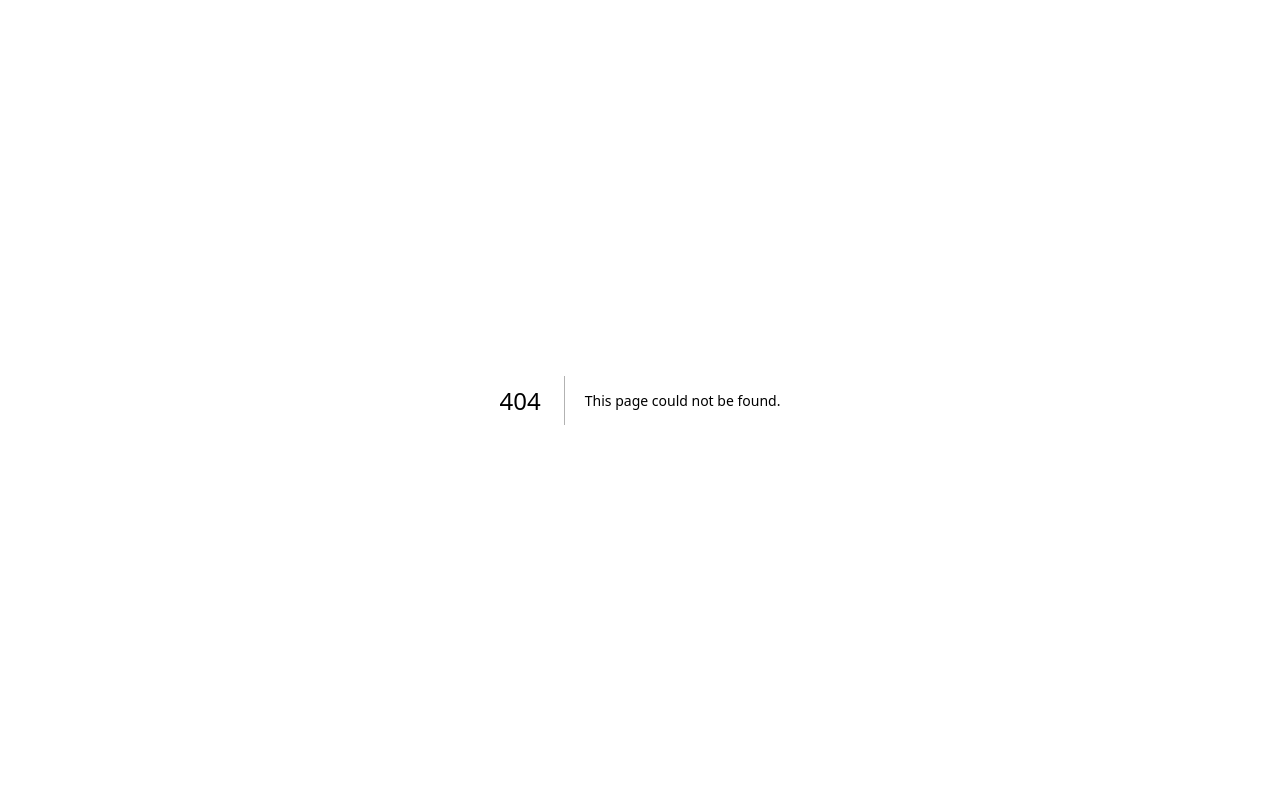
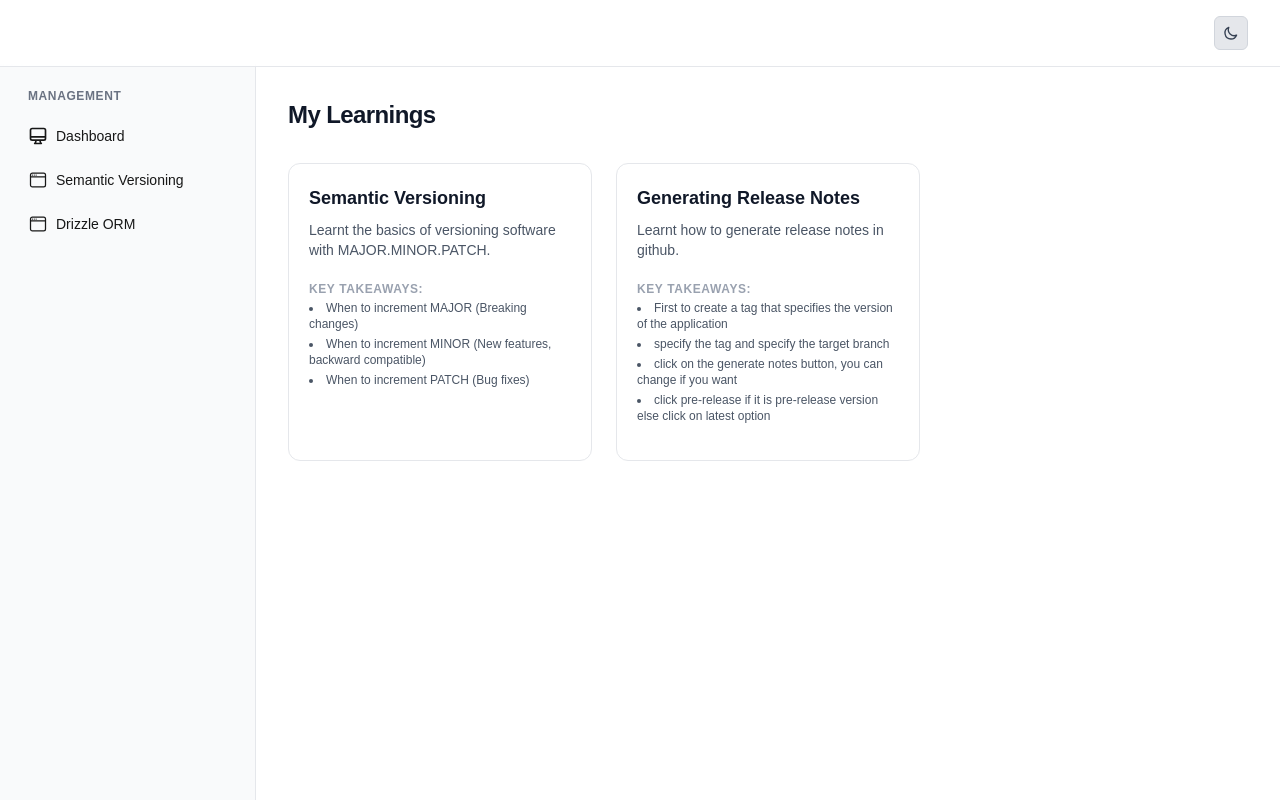
Before and after one commit to Amruthaarunachalam/next.js-backend, a Next.js app: page /semver in a window 1280 px wide. Before the commit this address had no page. Built offline with nearby package versions, Linux system fonts and the light colour scheme.

Commit message:
feat(frontend): add sidebar and add drizzle_orm and semver pages

```diff
--- /dev/null
+++ b/src/app/components/learningcard.tsx
@@ -0,0 +1,54 @@
+export function LearningCard({
+  title,
+  description,
+  bullets,
+  imgUrl,
+
+}: {
+  title: string;
+
+  description: string;
+  bullets: string[];
+  imgUrl?:string;
+
+}) {
+  return (
+    <div className="group rounded-xl border border-gray-200 dark:border-gray-800 bg-white dark:bg-gray-800/60 overflow-hidden hover:shadow-lg transition-all duration-200 flex flex-col">
+      {/* Screenshot Container */}
+
+
+      {/* Content Section */}
+      <div className="p-5 flex-1 flex flex-col justify-between">
+        <div>
+          <h3 className="text-lg font-bold text-gray-900 dark:text-white mb-2">
+            {title}
+          </h3>
+          <p className="text-sm text-gray-600 dark:text-gray-300 mb-4">
+            {description}
+          </p>
+
+          <div className="space-y-1.5 mb-4">
+            <span className="text-xs font-semibold uppercase text-gray-400 tracking-wider">
+              Key Takeaways:
+            </span>
+            <ul className="list-disc list-inside text-xs text-gray-600 dark:text-gray-400 space-y-1">
+              {bullets.map((item, idx) => (
+                <li key={idx}>{item}</li>
+              ))}
+            </ul>
+          </div>
+          {imgUrl &&(
+          <div className="relative aspect-video w-full bg-gray-100 dark:bg-gray-900 border-b border-gray-200 dark:border-gray-700 overflow-hidden">
+        <img
+          src={imgUrl}
+          alt={title}
+          className="object-cover w-full h-full group-hover:scale-105 transition-transform duration-300"
+        />
+         </div>)
+          }
+
+        </div>
+      </div>
+    </div>
+  );
+}
--- a/src/app/components/themeToggle.tsx
+++ b/src/app/components/themeToggle.tsx
@@ -9,14 +9,49 @@ export default function ThemeToggle() {
 
   useEffect(() => setMounted(true), []);
 
-  if (!mounted) return null;
+  if (!mounted) return <div className="w-9 h-9" />; // Maintains space during SSR to avoid layout shift
+
+  const isDark = theme === 'dark';
 
   return (
     <button
-      onClick={() => setTheme(theme === 'dark' ? 'light' : 'dark')}
-      className="px-3 py-1.5 bg-gray-200 dark:bg-gray-800 text-gray-800 dark:text-gray-200 rounded-md text-xs font-semibold cursor-pointer border border-gray-300 dark:border-gray-700 hover:opacity-80 transition-opacity"
+      onClick={() => setTheme(isDark ? 'light' : 'dark')}
+      className="p-2 bg-gray-200 dark:bg-gray-800 text-gray-800 dark:text-gray-200 rounded-md border border-gray-300 dark:border-gray-700 hover:opacity-80 transition-opacity cursor-pointer flex items-center justify-center"
+      aria-label="Toggle theme"
     >
-      {theme === 'dark' ? 'Light' : 'Dark'}
+      {isDark ? (
+        /* Sun Icon (displayed in dark mode, switches to light) */
+        <svg
+          className="w-4 h-4 text-amber-400"
+          fill="none"
+          stroke="currentColor"
+          viewBox="0 0 24 24"
+          xmlns="http://www.w3.org/2000/svg"
+        >
+          <path
+            strokeLinecap="round"
+            strokeLinejoin="round"
+            strokeWidth={2}
+            d="M12 3v1m0 16v1m9-9h-1M4 12H3m15.364 6.364l-.707-.707M6.343 6.343l-.707-.707m12.728 0l-.707.707M6.343 17.657l-.707.707M16 12a4 4 0 11-8 0 4 4 0 018 0z"
+          />
+        </svg>
+      ) : (
+        /* Moon Icon (displayed in light mode, switches to dark) */
+        <svg
+          className="w-4 h-4 text-gray-700"
+          fill="none"
+          stroke="currentColor"
+          viewBox="0 0 24 24"
+          xmlns="http://www.w3.org/2000/svg"
+        >
+          <path
+            strokeLinecap="round"
+            strokeLinejoin="round"
+            strokeWidth={2}
+            d="M20.354 15.354A9 9 0 018.646 3.646 9.003 9.003 0 0012 21a9.003 9.003 0 008.354-5.646z"
+          />
+        </svg>
+      )}
     </button>
   );
 }
--- /dev/null
+++ b/src/app/drizzle_orm/page.tsx
@@ -0,0 +1,25 @@
+import { LearningCard } from "../components/learningcard";
+
+export default function DrizzleOrm() {
+  return (
+    <div className="space-y-8">
+      <div>
+        <h1 className="text-2xl font-bold tracking-tight text-gray-900 dark:text-white">
+          My Learnings
+        </h1>
+      </div>
+
+      <div className="grid grid-cols-1 md:grid-cols-2 lg:grid-cols-3 gap-6">
+        <LearningCard
+          title="Drizzle ORM Schema defining"
+          description="Learnt to define tables and specifying column data type in drizzle ORM"
+          bullets={[
+            "Learnt that based on what type of database, the ORM configuration differs",
+            "Defined tables according to PostgreSQL syntax",
+          ]}
+          imgUrl="/screenshots/Screenshot 2026-09-24 174202.png"
+        />
+      </div>
+    </div>
+  );
+}
--- a/src/app/layout.tsx
+++ b/src/app/layout.tsx
@@ -2,6 +2,8 @@ import type { Metadata } from "next";
 import { Geist, Geist_Mono } from "next/font/google";
 import "./globals.css";
 import { Providers } from "./components/themeprovider";
+import ThemeToggle from "./components/themeToggle";
+import Link from "next/link";
 
 const geistSans = Geist({
   variable: "--font-geist-sans",
@@ -29,8 +31,89 @@ export default function RootLayout({
       className={`${geistSans.variable} ${geistMono.variable} h-full antialiased`}
       suppressHydrationWarning
     >
-      <body className="min-h-full flex flex-col bg-white dark:bg-gray-900 text-gray-900 dark:text-gray-100 transition-colors">
-        <Providers>{children}</Providers>
+      <body className="min-h-full bg-white dark:bg-gray-900 text-gray-900 dark:text-gray-100 transition-colors flex flex-col">
+        <Providers>
+          {/* Header sits on top, full width, with contents aligned to the far right */}
+          <header className="sticky top-0 z-30 bg-white/80 dark:bg-gray-900/80 backdrop-blur-md px-8 py-4 border-b border-gray-200 dark:border-gray-700 flex items-center justify-end">
+            {/* Dark Mode Toggle */}
+            <ThemeToggle />
+          </header>
+
+          {/* Body Section below Header */}
+          <div className="flex flex-1">
+            {/* Sidebar positioned below header (top-16 offsets default header height) */}
+            <aside className="fixed top-16 bottom-0 left-0 w-64 bg-gray-50 dark:bg-gray-800/50 border-r border-gray-200 dark:border-gray-700 p-4 z-20">
+              <nav className="space-y-1">
+                <div className="px-3 py-2 text-xs font-semibold uppercase tracking-wider text-gray-500 dark:text-gray-400">
+                  Management
+                </div>
+                <Link
+                  href="/"
+                  className="flex items-center space-x-2 px-3 py-2.5 text-sm rounded hover:bg-mist-400 hover:text-white transition-all active:bg-stone-500"
+                >
+                  <svg
+                    className="h-5 w-5"
+                    xmlns="http://www.w3.org/2000/svg"
+                    fill="none"
+                    viewBox="0 0 24 24"
+                    stroke="currentColor"
+                  >
+                    <path
+                      strokeLinecap="round"
+                      strokeLinejoin="round"
+                      strokeWidth={2}
+                      d="M9.75 17L9 20l-1 1h8l-1-1-.75-3M3 13h18M5 17h14a2 2 0 002-2V5a2 2 0 00-2-2H5a2 2 0 00-2 2v10a2 2 0 002 2z"
+                    />
+                  </svg>
+                  <span>Dashboard</span>
+                </Link>
+                 <Link
+                  href="/semver"
+                  className="flex items-center space-x-2 px-3 py-2.5 text-sm rounded hover:bg-mist-400 hover:text-white transition-all active:bg-stone-500"
+                >
+                  <svg
+                    xmlns="http://www.w3.org/2000/svg"
+                    fill="none"
+                    viewBox="0 0 24 24"
+                    strokeWidth="1.5"
+                    stroke="currentColor"
+                    className="w-5 h-5"
+                  >
+                    <path
+                      strokeLinecap="round"
+                      strokeLinejoin="round"
+                      d="M3 8.25V18a2.25 2.25 0 0 0 2.25 2.25h13.5A2.25 2.25 0 0 0 21 18V8.25m-18 0V6a2.25 2.25 0 0 1 2.25-2.25h13.5A2.25 2.25 0 0 1 21 6v2.25m-18 0h18M5.25 6h.008v.008H5.25V6ZM7.5 6h.008v.008H7.5V6Zm2.25 0h.008v.008H9.75V6Z"
+                    />
+                  </svg>
+                  <span>Semantic Versioning</span>
+                </Link>
+                <Link
+                  href="/drizzle_orm"
+                  className="flex items-center space-x-2 px-3 py-2.5 text-sm rounded  hover:bg-mist-400 hover:text-white transition-all active:bg-stone-500"
+                >
+                  <svg
+                    xmlns="http://www.w3.org/2000/svg"
+                    fill="none"
+                    viewBox="0 0 24 24"
+                    strokeWidth="1.5"
+                    stroke="currentColor"
+                    className="w-5 h-5"
+                  >
+                    <path
+                      strokeLinecap="round"
+                      strokeLinejoin="round"
+                      d="M3 8.25V18a2.25 2.25 0 0 0 2.25 2.25h13.5A2.25 2.25 0 0 0 21 18V8.25m-18 0V6a2.25 2.25 0 0 1 2.25-2.25h13.5A2.25 2.25 0 0 1 21 6v2.25m-18 0h18M5.25 6h.008v.008H5.25V6ZM7.5 6h.008v.008H7.5V6Zm2.25 0h.008v.008H9.75V6Z"
+                    />
+                  </svg>
+                  <span>Drizzle ORM</span>
+                </Link>
+              </nav>
+            </aside>
+
+            {/* Main content offset to right of sidebar */}
+            <main className="flex-1 pl-72 pr-8 py-8">{children}</main>
+          </div>
+        </Providers>
       </body>
     </html>
   );
--- a/src/app/page.tsx
+++ b/src/app/page.tsx
@@ -109,20 +109,13 @@ export default function Dashboard() {
   const completedTodos = todo.filter((item) => item.status);
 
   return (
-    <div className="space-y-8 p-6 max-w-6xl mx-auto">
-      {/* Header */}
+    <div className="space-y-8  max-w-6xl mx-auto">
 
-   <header className="grid grid-cols-3 items-center pb-4 border-b border-gray-200 dark:border-gray-700">
+         <h1 className="text-2xl font-bold dark:text-white text-gray-800 uppercase font-sans text-center">
+                Task Dashboard
+              </h1>
 
-     <div></div>
 
-  <h2 className="text-2xl font-bold dark:text-white text-gray-800 uppercase font-sans text-center">
-    Task Dashboard
-  </h2>
-  <div className="flex justify-end">
-    <ThemeToggle />
-  </div>
-</header>
        <div className="flex justify-end">
         <button
           onClick={() => {
--- /dev/null
+++ b/src/app/semver/page.tsx
@@ -0,0 +1,39 @@
+import { LearningCard } from "../components/learningcard";
+
+export default function SemVer() {
+  return (
+    <div className="space-y-8">
+      <div>
+        <h1 className="text-2xl font-bold tracking-tight text-gray-900  dark:text-white">
+          My Learnings
+        </h1>
+
+      </div>
+
+      <div className="grid grid-cols-1 md:grid-cols-2 lg:grid-cols-3 gap-6 justify-self-auto">
+        <LearningCard
+          title="Semantic Versioning"
+          description="Learnt the basics of versioning software with MAJOR.MINOR.PATCH."
+          bullets={[
+            "When to increment MAJOR (Breaking changes)",
+            "When to increment MINOR (New features, backward compatible)",
+            "When to increment PATCH (Bug fixes)",
+          ]}
+
+        />
+         <LearningCard
+          title="Generating Release Notes"
+          description="Learnt how to generate release notes in github."
+          bullets={[
+            "First to create a tag that specifies the version of the application",
+            "specify the tag and specify the target branch",
+            "click on the generate notes button, you can change if you want",
+            "click pre-release if it is pre-release version else click on latest option"
+          ]}
+
+        />
+      </div>
+
+    </div>
+  );
+}
```
Also changed, not shown: public/screenshots/Screenshot 2026-09-24 174202.png (added).
